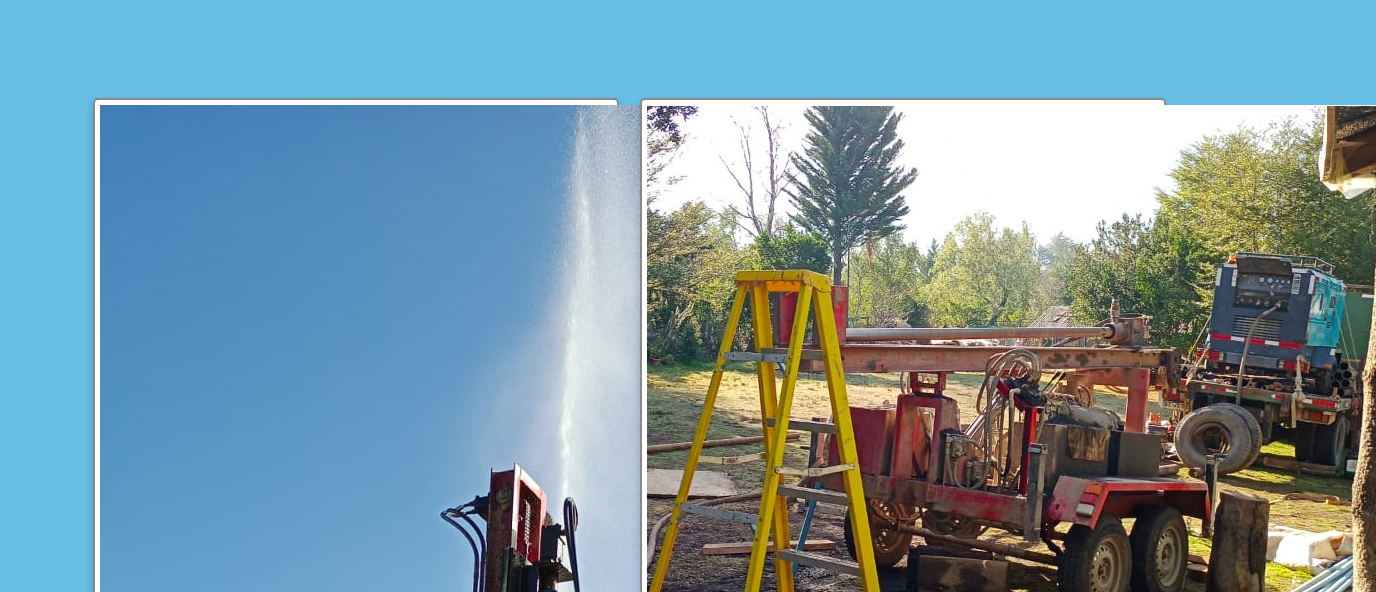
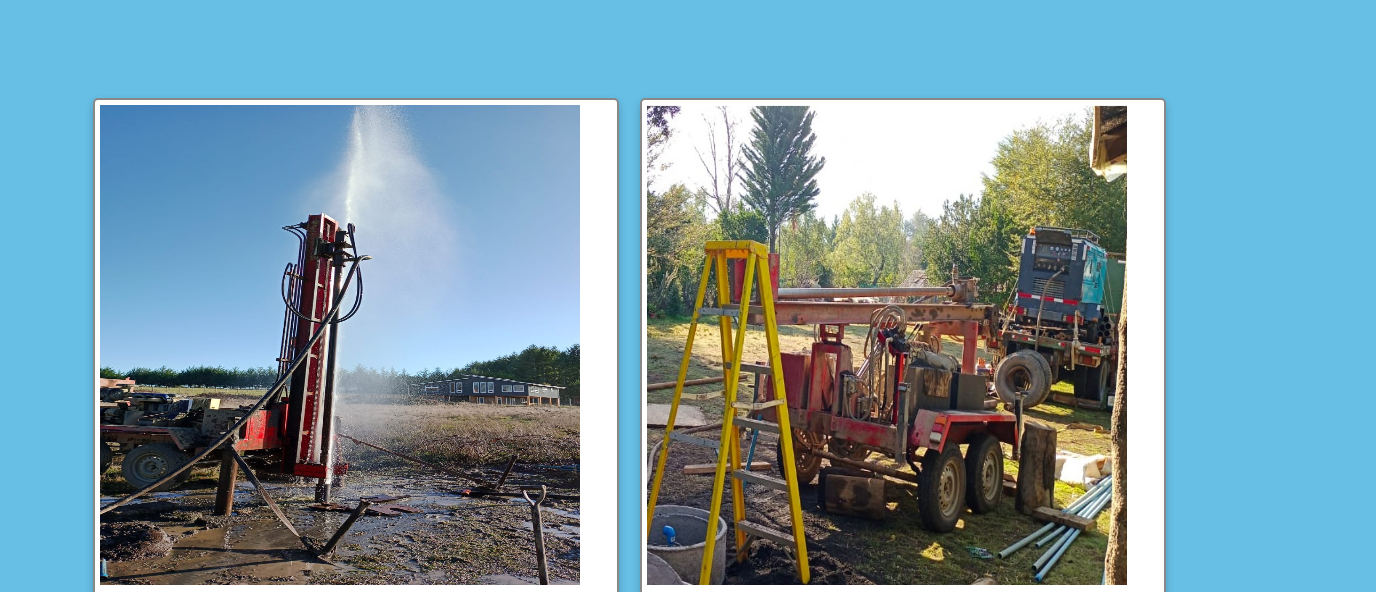
Before and after one commit to marine998/pozos-pehuenco, a website: page views/AdmPublications.html in a window 1280 px wide. Shown: the part 142-734 px from the top of the page, 1376 px wide, since content can reach past the window. Drawn offline with nearby package versions, Linux system fonts and the light colour scheme.

Commit message:
Update AdmPublications.html

```diff
--- a/views/AdmPublications.html
+++ b/views/AdmPublications.html
@@ -24,7 +24,7 @@
     <div class="row-pbt">
         <div class="column-pbt">
             <div class="card-pbt">
-                <img src="/img/pozo1.jpg" alt="publicaciones" class="img-vi">
+                <img src="/img/pozo1.jpg" alt="publicaciones" width="480px" height="480px">
                 <div class="container">
                     <h2 class="blc-h2">Proyecto X</h2>
                     <h5>Instalacion ...</h5>
@@ -37,7 +37,7 @@
         </div>
         <div class="column-pbt">
             <div class="card-pbt">
-                <img src="/img/pozo_pucon.jpg" alt="proyectos" class="img-vi">
+                <img src="/img/pozo_pucon.jpg" alt="proyectos" width="480px" height="480px">
                 <div class="container">
                     <h2 class="blc-h2">Proyecto X</h2>
                     <h5>Instalacion ...</h5>
```
